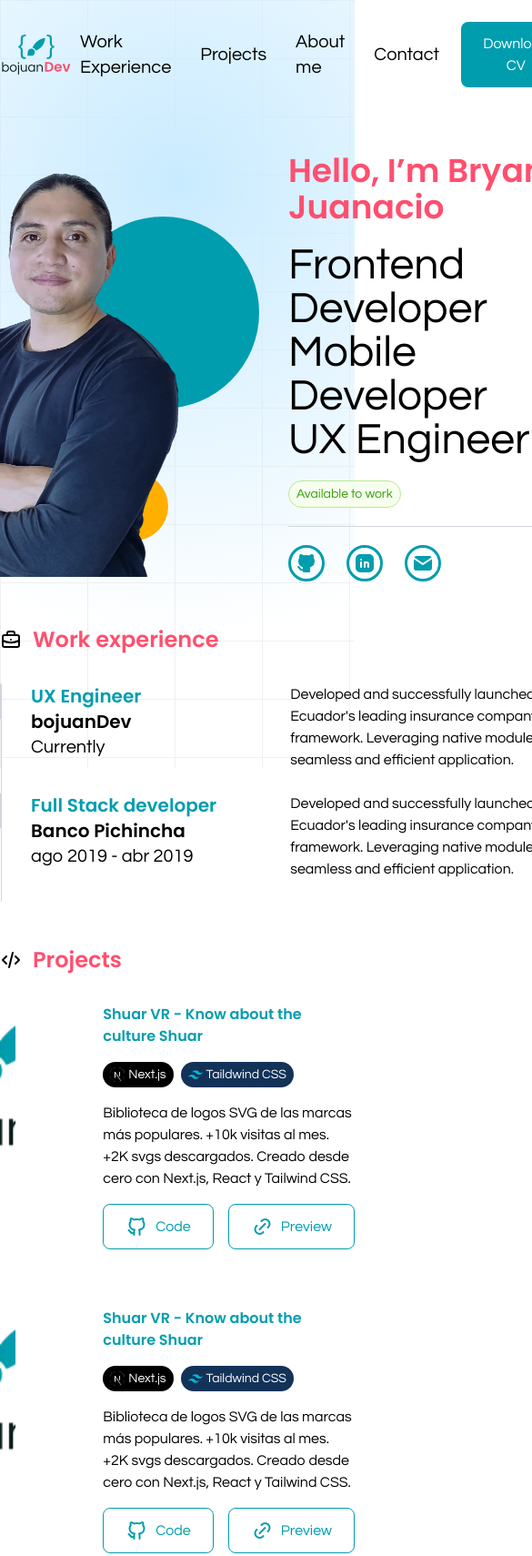
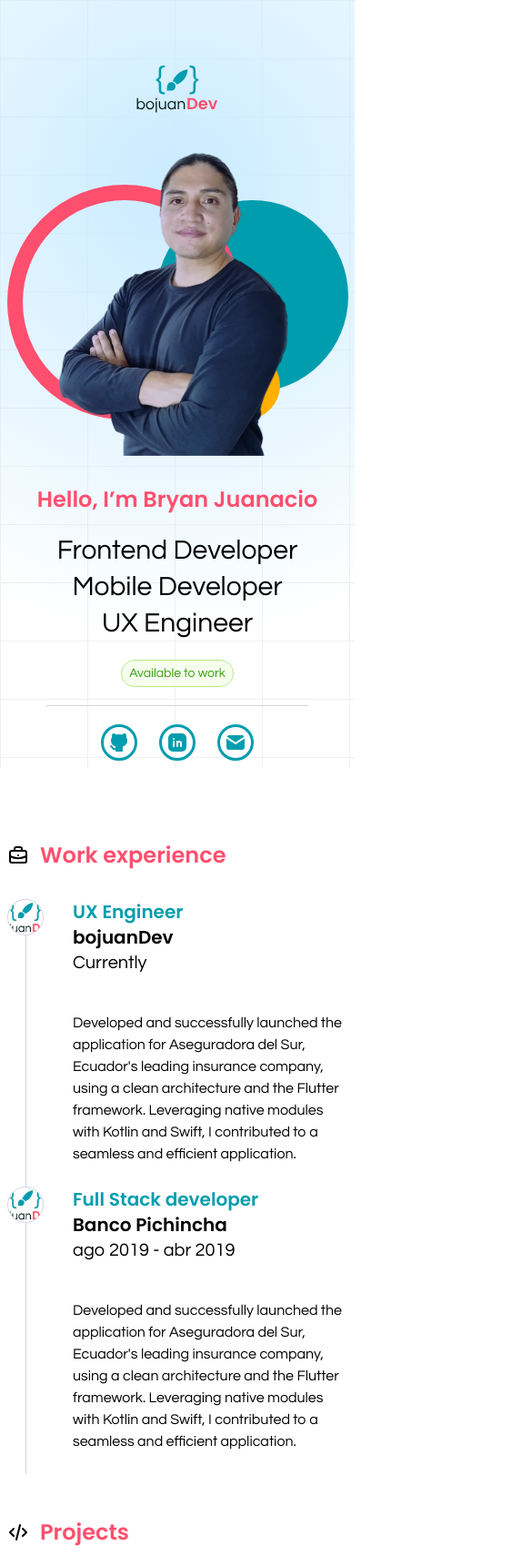
Before and after one commit to bojuandev/bojuan-portfolio, an Astro site: page / in a window 390 px wide. Shown: the top 1710 px of the page at 91% size, 585 px wide, since content can reach past the window. Built offline with nearby package versions, Linux system fonts and the light colour scheme; Astro itself is replaced by a stand-in of ours.

Commit message:
feat: add responsive

```diff
--- a/src/components/AboutMe.astro
+++ b/src/components/AboutMe.astro
@@ -2,11 +2,11 @@
 import TitleSection from "./TitleSection.astro";
 ---
 
-<section class="flex flex-col justify-center max-w-5xl gap-4 m-auto mt-12">
+<section class="flex flex-col justify-center max-w-5xl gap-4 m-auto mt-12 px-2 md:px-0">
     <TitleSection title="About me" icon="user-check" />
-    <div class="flex items-center justify-between">
-        <div class="flex flex-col gap-4 max-w-3/5">
-            <p class="text-justify">
+    <div class="flex flex-col-reverse md:flex-row items-center justify-between gap-8">
+        <div class="flex flex-col gap-4 px-2">
+            <p>
                 I am a passionate software engineer with a strong focus on
                 mobile development. I have a deep understanding of the Flutter
                 framework and its ecosystem, and I am always eager to learn new
@@ -14,13 +14,13 @@ import TitleSection from "./TitleSection.astro";
                 high-quality software that meets the needs of users and
                 businesses alike.
             </p>
-            <p class="text-justify">
+            <p>
                 In my free time, I enjoy exploring new programming languages,
                 contributing to open-source projects, and sharing my knowledge
                 with others through blogging and speaking engagements.
             </p>
         </div>
-        <div class="h-72 w-2/5 flex justify-center items-center">
+        <div class="h-72 w-4/5 md:w-3xl flex justify-center items-center">
             <img
                 src="/pictures/bryan-juanacio.webp"
                 alt="bojuanDev"
--- a/src/components/DetailProject.astro
+++ b/src/components/DetailProject.astro
@@ -26,7 +26,7 @@ const { title, detail, githubLink, projectLink, tags } = Astro.props;
     {detail}
   </p>
 
-  <div class="flex gap-4">
+  <div class="flex gap-4 justify-center md:justify-start">
     {
       githubLink ? (
         <Button variant="secondary" showLeftIcon leftIcon="github">
--- a/src/components/ExperienceItem.astro
+++ b/src/components/ExperienceItem.astro
@@ -36,8 +36,8 @@ const {
     <div class="bg-gray-300 w-px flex-1"></div>
   </div>
 
-  <div class="flex flex-1 gap-10 pb-6">
-    <div class="flex flex-col w-3xl">
+  <div class="flex flex-col md:flex-row flex-1 gap-10 pb-6">
+    <div class="flex flex-col min-w-3xs">
       <h3 class="text-(--primary) text-xl">{positionInTheCompany}</h3>
       <span class="font-poppins text-xl">{company}</span>
       <span class="text-xl"
@@ -45,7 +45,7 @@ const {
       >
     </div>
 
-    <div class="flex flex-col gap-2">
+    <div class="flex flex-col gap-2 flex-1">
       <p>
         {description}
       </p>
--- a/src/components/Footer.astro
+++ b/src/components/Footer.astro
@@ -24,9 +24,9 @@ const navItems = [
 ---
 
 <footer class="bg-(--primary) text-white py-4 mt-12">
-    <div class="flex max-w-5xl mx-auto text-center items-center">
-        <p class="text-white">&copy; 2025 bojuanDev</p>
-        <div class="flex gap-2 ml-auto">
+    <div class="flex max-w-5xl mx-auto items-center justify-center md:justify-between ">
+        <p class="text-white text-center md:text-left">&copy; 2025 bojuanDev</p>
+        <div class="hidden md:flex gap-2 ml-auto">
             {
                 navItems.map((link) => (
                     <a
--- a/src/components/Header.astro
+++ b/src/components/Header.astro
@@ -26,8 +26,8 @@ const navItems = [
 ];
 ---
 
-<header class="flex justify-center items-center py-6">
-  <nav class="flex justify-between items-center max-w-5xl w-full">
+<header class="hidden md:flex px-2 lg:px-0 justify-center items-center py-6">
+  <nav class="flex justify-between items-center md:max-w-4xl lg:max-w-5xl w-full">
     <a aria-label="bojuan home" href="/#home">
       <BojuanLogo class="w-20 h-11" />
     </a>
@@ -36,7 +36,7 @@ const navItems = [
       {
         navItems.map((link) => (
           <a
-            class="relative block px-2 py-2 text-xl transition hover:text-blue-500 dark:hover:text-blue-500"
+            class="relative block px-2 py-2 text-lg lg:text-xl transition hover:text-blue-500 dark:hover:text-blue-500"
             aria-label={link.ariaLabel}
             href={link.url}
           >
--- a/src/components/MainInfo.astro
+++ b/src/components/MainInfo.astro
@@ -1,23 +1,34 @@
 ---
-import Tag from "./Tag.astro"
-import ProfilePicture from "./ProfilePicture.astro"
-import LinkIcon from "./LinkIcon.astro"
+import Tag from "./Tag.astro";
+import ProfilePicture from "./ProfilePicture.astro";
+import LinkIcon from "./LinkIcon.astro";
+import BojuanLogo from "../assets/bojuan-logo.svg";
 ---
 
-<section class="flex gap-8 justify-center items-center mt-12">
+<section
+  class="flex flex-col md:flex-row gap-8 h-screen md:h-auto justify-center items-center mt-8 md:mt-12 px-2 md:px-0"
+>
+  <BojuanLogo class="md:hidden h-13" />
   <div>
     <ProfilePicture />
   </div>
-  <div class="flex flex-col gap-5">
-    <h1 class="text-(--secondary) text-4xl">Hello, I’m Bryan Juanacio</h1>
-    <p class="text-5xl leading-12">
+  <div class="flex flex-col gap-5 px-2 md:px-0 items-center md:items-start">
+    <h1 class="text-(--secondary) text-2xl lg:text-4xl">
+      Hello, I’m Bryan Juanacio
+    </h1>
+    <p
+      class="text-3xl lg:text-5xl leading-10 lg:leading-12 text-center md:text-left"
+    >
       Frontend Developer<br /> Mobile Developer<br /> UX Engineer
     </p>
     <Tag> Available to work</Tag>
     <div class="h-px w-2xs bg-gray-300"></div>
     <div class="flex gap-6">
       <LinkIcon href="https://github.com/bojuandev" icon="github" />
-      <LinkIcon href="https://www.linkedin.com/in/bryan-juanacio-lalangui-9b69a2169/" icon="linkedin" />
+      <LinkIcon
+        href="https://www.linkedin.com/in/bryan-juanacio-lalangui-9b69a2169/"
+        icon="linkedin"
+      />
       <LinkIcon href="mailto:contacto@bojuan.dev" icon="mail" />
     </div>
   </div>
--- a/src/components/ProfilePicture.astro
+++ b/src/components/ProfilePicture.astro
@@ -1,9 +1,8 @@
 ---
-import { Image } from 'astro:assets';
 
 ---
 
-<div class="h-[460px] w-[500px] relative">
+<div class="w-[375px] h-[345px] lg:h-[460px] lg:w-[500px] relative">
   <svg
     class="absolute top-16 right-0 first-circle"
     width="211"
--- a/src/components/ProjectItem.astro
+++ b/src/components/ProjectItem.astro
@@ -15,7 +15,7 @@ interface Props {
 const { photo } = Astro.props;
 ---
 
-<div class="flex gap-24">
+<div class="flex flex-col md:flex-row gap-6 md:gap-24">
   <ProjectPhoto photo={photo} />
   <div class="flex-1">
     <DetailProject {...Astro.props}/>
--- a/src/components/ProjectPhoto.astro
+++ b/src/components/ProjectPhoto.astro
@@ -7,11 +7,11 @@ interface Props {
 const { alt, photo } = Astro.props;
 ---
 
-<div class="w-96 h-42 flex overflow-hidden bg-cover bg-no-repeat rounded-md">
+<div class="w-full md:w-96 h-42 flex overflow-hidden bg-cover bg-no-repeat rounded-md">
   <img
     src={photo}
     loading="lazy"
     alt={alt ?? "logo"}
-    class="w-96 h-42 object-cover transition duration-300 ease-in-out hover:scale-110"
+    class="w-full md:w-96 h-42 object-cover transition duration-300 ease-in-out hover:scale-110"
   />
 </div>
--- a/src/components/Projects.astro
+++ b/src/components/Projects.astro
@@ -5,7 +5,7 @@ import type { TechType } from "../types/tech";
 
 const projects = [
   {
-    photo: "/pictures/logo-bojuan.webp",
+    photo: "/pictures/Macbook-Air-localhost.png",
     title: "Shuar VR - Know about the culture Shuar",
     detail:
       "Biblioteca de logos SVG de las marcas más populares. +10k visitas al mes. +2K svgs descargados. Creado desde cero con Next.js, React y Tailwind CSS.",
@@ -14,7 +14,7 @@ const projects = [
     tags: ["Next.js", "Taildwind CSS"] as TechType[],
   },
   {
-    photo: "/pictures/logo-bojuan.webp",
+    photo: "/pictures/Macbook-Air-localhost.png",
     title: "Shuar VR - Know about the culture Shuar",
     detail:
       "Biblioteca de logos SVG de las marcas más populares. +10k visitas al mes. +2K svgs descargados. Creado desde cero con Next.js, React y Tailwind CSS.",
@@ -25,7 +25,7 @@ const projects = [
 ];
 ---
 
-<section class="flex flex-col justify-center max-w-5xl gap-8 m-auto mt-12">
+<section class="flex flex-col justify-center max-w-5xl gap-8 m-auto mt-12 px-2 lg:px-0">
   <TitleSection title="Projects" icon="code" />
 
   <div class="flex flex-col gap-16">
--- a/src/components/WorkExperince.astro
+++ b/src/components/WorkExperince.astro
@@ -25,7 +25,7 @@ const workExperiences = [
 ];
 ---
 
-<section class="flex flex-col justify-center max-w-5xl gap-8 m-auto mt-12">
+<section class="flex flex-col justify-center md:max-w-4xl lg:max-w-5xl gap-8 m-auto mt-12 px-2 lg:px-0">
   <TitleSection title="Work experience" icon="briefcase" />
 
   <div>
```
Also changed, not shown: src/pages/index.astro (+7 -8 lines), public/pictures/Macbook-Air-localhost.png (added).
